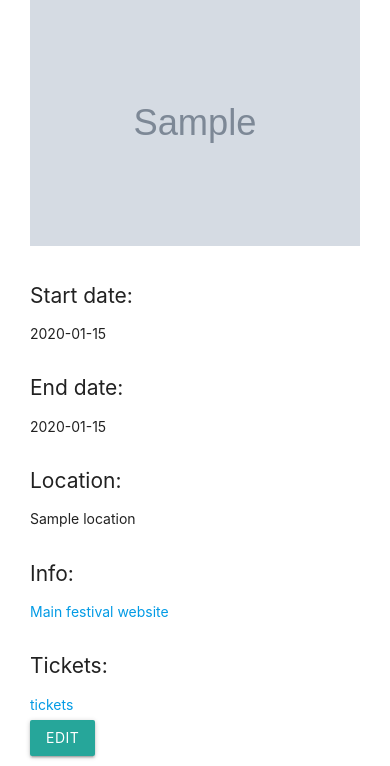
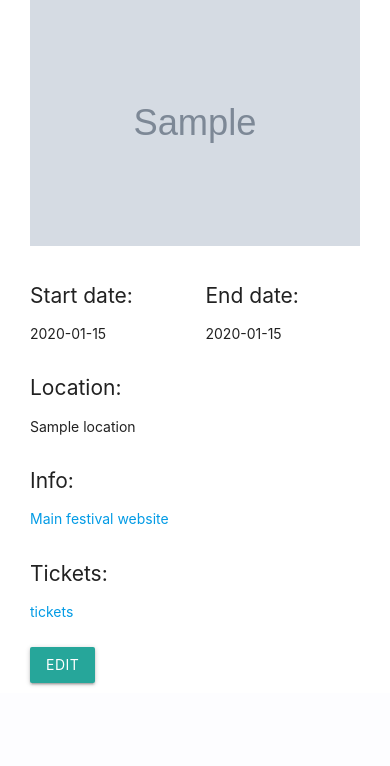
Before and after one commit to jvegter77/milestone-3-edm, a Flask app: page /get_festivals in a window 390 px wide. Shown: the part 554-1320 px from the top of the page. After the commit the page ends 1240 px from the top, so only its background shows below. Run offline with Flask 2, Linux system fonts and the light colour scheme; grey boxes marked "Sample" are stand-in pictures; a database or web service that is not in the repository returns one stand-in record (values such as "Sample title"); some libraries are stand-ins or nearby versions.

Commit message:
fixed responsiveness issues on the festivals page

```diff
--- a/static/css/style.css
+++ b/static/css/style.css
@@ -68,3 +68,13 @@ h3 {
         display: none;
     }
 }
+
+#button {
+    margin-top:20px;
+}
+
+@media only screen and (max-width: 1526px){
+    #strange {
+        margin-left: 0px !important;
+    }
+}
--- a/templates/festivals.html
+++ b/templates/festivals.html
@@ -13,34 +13,34 @@
 <div class="container">
     <div class="row">
         {% for festivals in festivals %}
-        <div class="row col s12 m12 intro">
+        <div class="row col s12 m12 l12 xl12 intro">
            <h2>{{festivals.festivalname}}</h2>
            <hr>
         </div>
-        <div class="row col s12 m12" id="festivalbanner">
+        <div class="row col s12 m12 l12 xl6" id="festivalbanner">
             <img src="{{festivals.image}}" alt="image of {{festivals.festivalname}}">
         </div>
-        <div class="row col s12 m6 l6" id="festivalinfo">
+        <div class="row col s6 m6 l6 xl3" id="festivalinfo">
             <h3>Start date:</h3>
             {{festivals.startdate}}
         </div>
-        <div class="row col s12 m6 l6" id="festivalinfo">
+        <div class="row col s6 m6 l6 xl3" id="festivalinfo">
             <h3>End date:</h3>
             {{festivals.enddate}}
         </div>
-        <div class="row col s12 m6 l6" id="festivalinfo">
+        <div class="row col s12 m12 l12 xl6" id="festivalinfo">
             <h3>Location:</h3>
             {{festivals.location}}
         </div>
-        <div class="row col s12 m6 l6" id="festivalinfo">
+        <div class="row col s12 m6 l6 xl3" id="festivalinfo strange">
             <h3>Info:</h3>
             <a href="{{festivals.website}}" target="_blank">Main festival website</a>
         </div>
-        <div class="row col s12 m6 l6" id="festivalinfo">
+        <div class="row col s12 m6 l6 xl3" id="festivalinfo">
             <h3>Tickets:</h3>
             <a href="{{festivals.tickets}}" target="_blank">tickets</a>
         </div>
-        <div class="row col s12">
+        <div class="row col s12 m6 l6 xl6 offset-xl6" id="button">
             <a href="{{ url_for('edit_festival', festival_id=festivals._id) }}" class="waves-effect waves-light btn">Edit</a>
         </div>
         {% endfor %}
```
Also changed, not shown: static/js/main.js (line endings or trailing spaces).
